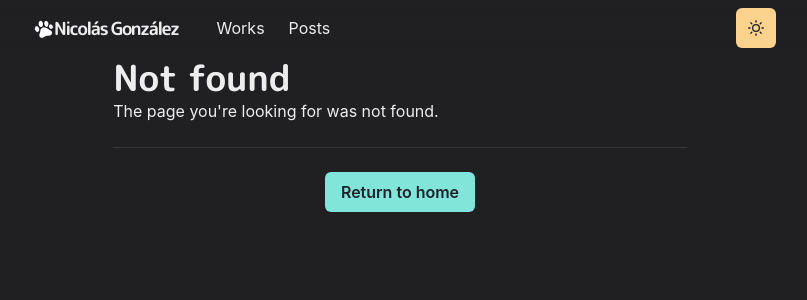
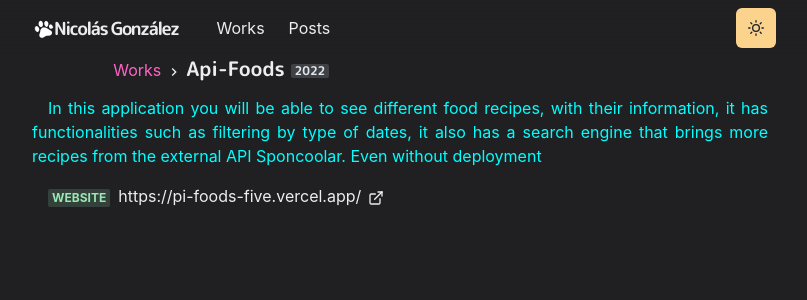
Before and after one commit to nicolasgonzalez98/Portfolio-NicolasGonzalez, a Next.js app: page /works/api_foods in a window 1280 px wide. Before the commit this address had no page. Shown: the top 300 px of the page, without its empty margins (240-1047 px from the left). Built offline with nearby package versions, Linux system fonts and the light colour scheme.

Commit message:
articles

```diff
--- a/components/work.js
+++ b/components/work.js
@@ -2,6 +2,27 @@ import NextLink from 'next/link'
 import { Heading, Box, Image, Link, Badge } from '@chakra-ui/react'
 import { ChevronRightIcon } from '@chakra-ui/icons'
 
-export const Title = ({ children }) => {
+export const Title = ({ children }) => (
+    <Box>
+        <NextLink href="/works" passHref>
+        <Link>Works</Link>
+        </NextLink>
+        <span>
+        {' '}
+        <ChevronRightIcon />{' '}
+        </span>
+        <Heading display="inline-block" as="h3" fontSize={20} mb={4}>
+        {children}
+        </Heading>
+    </Box>
+)
 
-}
+export const WorkImage = ({ src, alt }) => (
+    <Image borderRadius="lg" w="full" src={src} alt={alt} mb={4} />
+)
+
+export const Meta = ({ children }) => (
+    <Badge colorScheme="green" mr={2}>
+        {children}
+    </Badge>
+)
--- a/pages/works.js
+++ b/pages/works.js
@@ -15,7 +15,7 @@ const Works = () => {
                 <SimpleGrid columns={[1,1,2]} gap={6}>
                     <Section>
                         <WorkGridItem
-                            id='walknote'
+                            id='api_foods'
                             title='API-Food'
                             thumbnail={yo}
                         >
--- /dev/null
+++ b/pages/works/api_foods.js
@@ -0,0 +1,38 @@
+import {
+    Container,
+    Badge,
+    // Link,
+    List,
+    ListItem,
+    useColorModeValue,
+    LinkOverlay
+} from '@chakra-ui/react'
+import Layout from '../../components/layouts/article'
+import { ExternalLinkIcon } from '@chakra-ui/icons'
+import { Title, /*WorkImage*/ Meta } from '../../components/work'
+import P from '../../components/paragraph'
+
+const Work = () => {
+    return (
+        <Layout title='api_foods'>
+            <Container>
+                <Title>Api-Foods <Badge>2022</Badge></Title>
+            </Container>
+            <P style={{color:useColorModeValue('black', 'cyan')}}>
+                In this application you will be able to see different food recipes, with their information,
+                it has functionalities such as filtering by type of dates, it also has a search engine that
+                brings more recipes from the external API Sponcoolar. Even without deployment
+            </P>
+            <List ml={4} my={4}>
+                <ListItem>
+                    <Meta>Website</Meta>
+                    <LinkOverlay href="https://pi-foods-five.vercel.app/" target='_blank'>
+                    https://pi-foods-five.vercel.app/ <ExternalLinkIcon mx="2px" />
+                    </LinkOverlay>
+                </ListItem>
+            </List>
+        </Layout>
+    )
+}
+
+export default Work;
```
